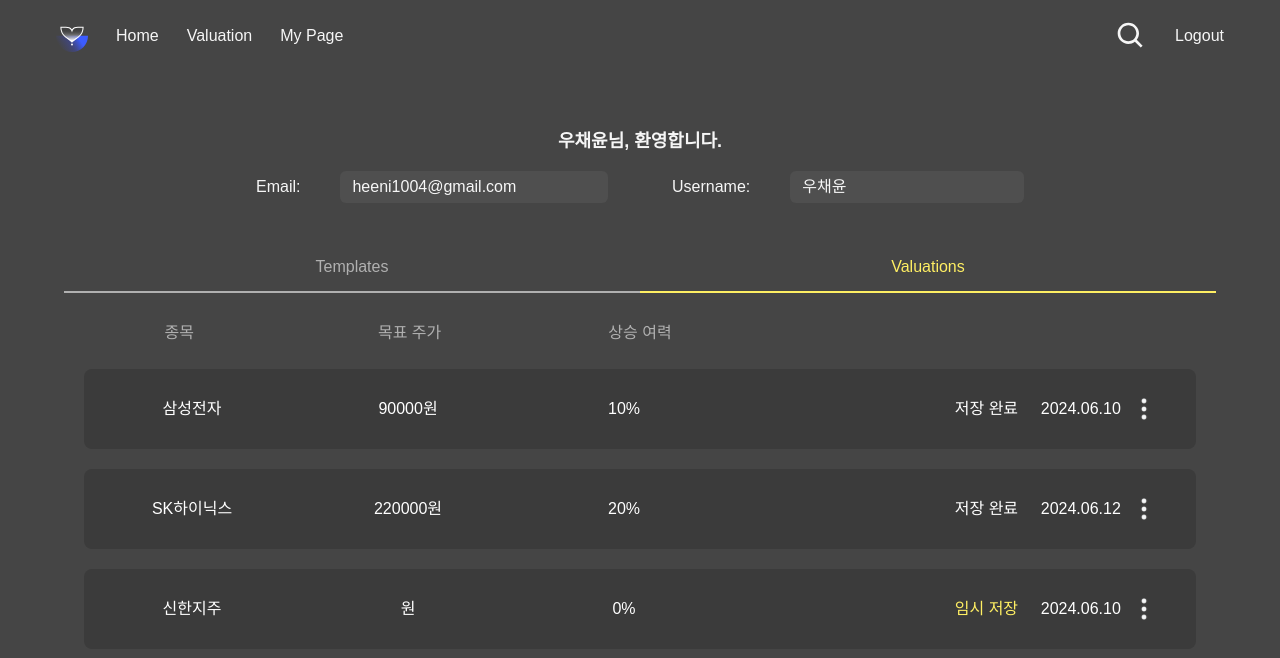
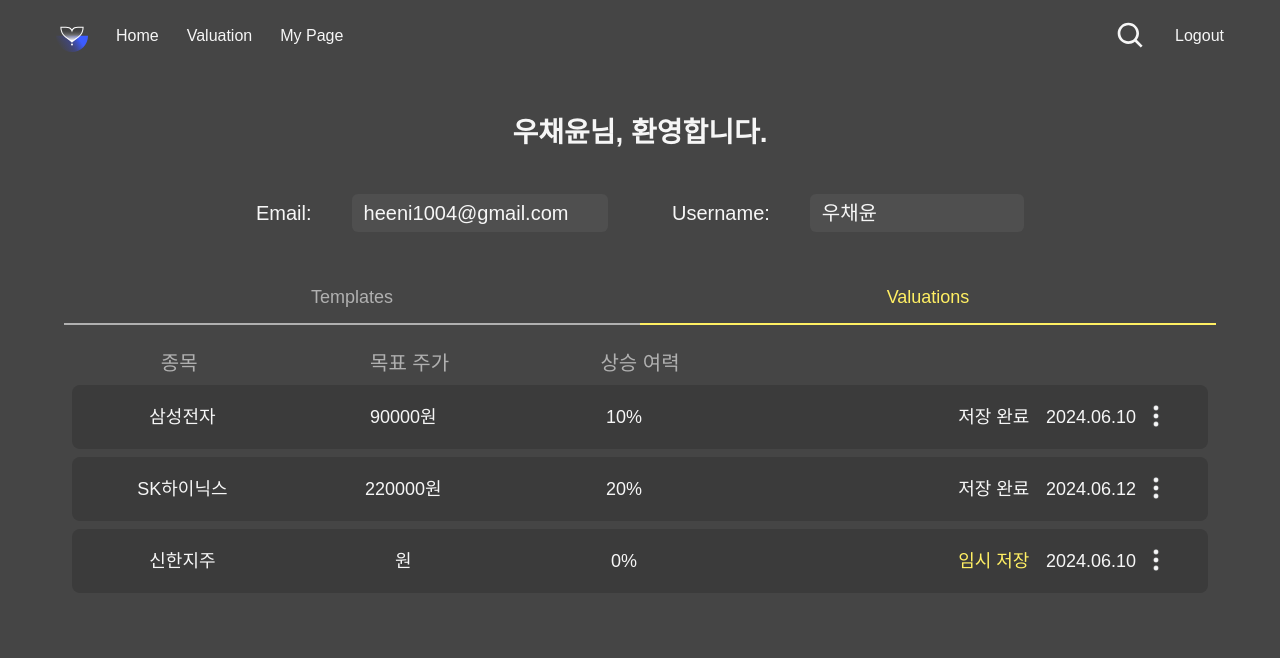
Before and after one commit to valueGa/valueGa_frontend, a React (Vite) app: page /consensus/my in a window 1280 px wide. Both pictures are taken after a click on the item "Valuations". Shown: the top 658 px of the page. Built offline with nearby package versions, Linux system fonts and the light colour scheme; a web font is replaced by a local one.

Commit message:
feat: myPage 글씨 크기 및 height 일부 조정

```diff
--- a/src/components/consensus/myPage/MyPage.jsx
+++ b/src/components/consensus/myPage/MyPage.jsx
@@ -48,7 +48,7 @@ export default function MyPage() {
     <div className="text-tuatara-50">
       <Profile name={user.name} email={user.email} />
       <div className="font-apple mx-16">
-        <ul className="text-caption columns-2 text-center flex flex-row">
+        <ul className="text-body2 columns-2 text-center flex flex-row">
           {tabContArr.map((element, index) => {
             return element.tabTitle;
           })}
--- a/src/components/consensus/myPage/Profile.jsx
+++ b/src/components/consensus/myPage/Profile.jsx
@@ -3,8 +3,10 @@ import React from "react";
 export default function Profile({ name, email }) {
   return (
     <div className="flex flex-col text-center font-apple items-center justify-center my-10">
-      <div className="text-body2 py-4 font-bold ">{name}님, 환영합니다.</div>
-      <div className="flex flex-row items-center justify-center space-x-16 text-caption w-3/5">
+      <div className="text-heading3 pb-10 font-bold ">
+        {name}님, 환영합니다.
+      </div>
+      <div className="flex flex-row items-center justify-center space-x-16 text-body1 w-3/5">
         <div className="flex flex-row items-center w-1/2">
           <div className="mr-10">Email: </div>
           <div className="bg-tuatara-700 bg-opacity-14 w-full rounded-md text-left p-3 py-1">
--- a/src/components/consensus/myPage/Template.jsx
+++ b/src/components/consensus/myPage/Template.jsx
@@ -28,7 +28,7 @@ export default function Template() {
       <div className="mt-8">
         {tempList?.map((element, index) => {
           return (
-            <div className="flex justify-between flex-row text-center items-center rounded-lg h-20 m-5 bg-tuatara-900">
+            <div className="flex justify-between text-body2 flex-row text-center items-center rounded-lg h-16 m-2 bg-tuatara-900">
               <div className="flex flex-row basis-3/5">
                 <div className="basis-1/3">{element.tempName}</div>
               </div>
--- a/src/components/consensus/myPage/Valuation.jsx
+++ b/src/components/consensus/myPage/Valuation.jsx
@@ -33,7 +33,7 @@ export default function Valuation() {
   }, []);
   return (
     <div>
-      <div className="flex flex-row text-center items-center w-3/5 h-8 mt-6">
+      <div className="flex flex-row text-body1 text-center items-center w-3/5 h-7 mt-6">
         <div className="basis-1/3 text-tuatara-300">종목</div>
         <div className="basis-1/3 text-tuatara-300">목표 주가</div>
         <div className="basis-1/3 text-tuatara-300">상승 여력</div>
@@ -41,7 +41,7 @@ export default function Valuation() {
       <div>
         {valList?.map((element, index) => {
           return (
-            <div className="text-white flex justify-between flex-row text-center items-center rounded-lg h-20 m-5 bg-tuatara-900">
+            <div className="text-tuatara-50 text-body2 flex justify-between flex-row text-center items-center rounded-lg h-16 m-2 bg-tuatara-900">
               <div className="flex flex-row basis-3/5">
                 <div className="basis-1/3">{element.stockName}</div>
                 <div className="basis-1/3">{element.targetPrice}원</div>
```
